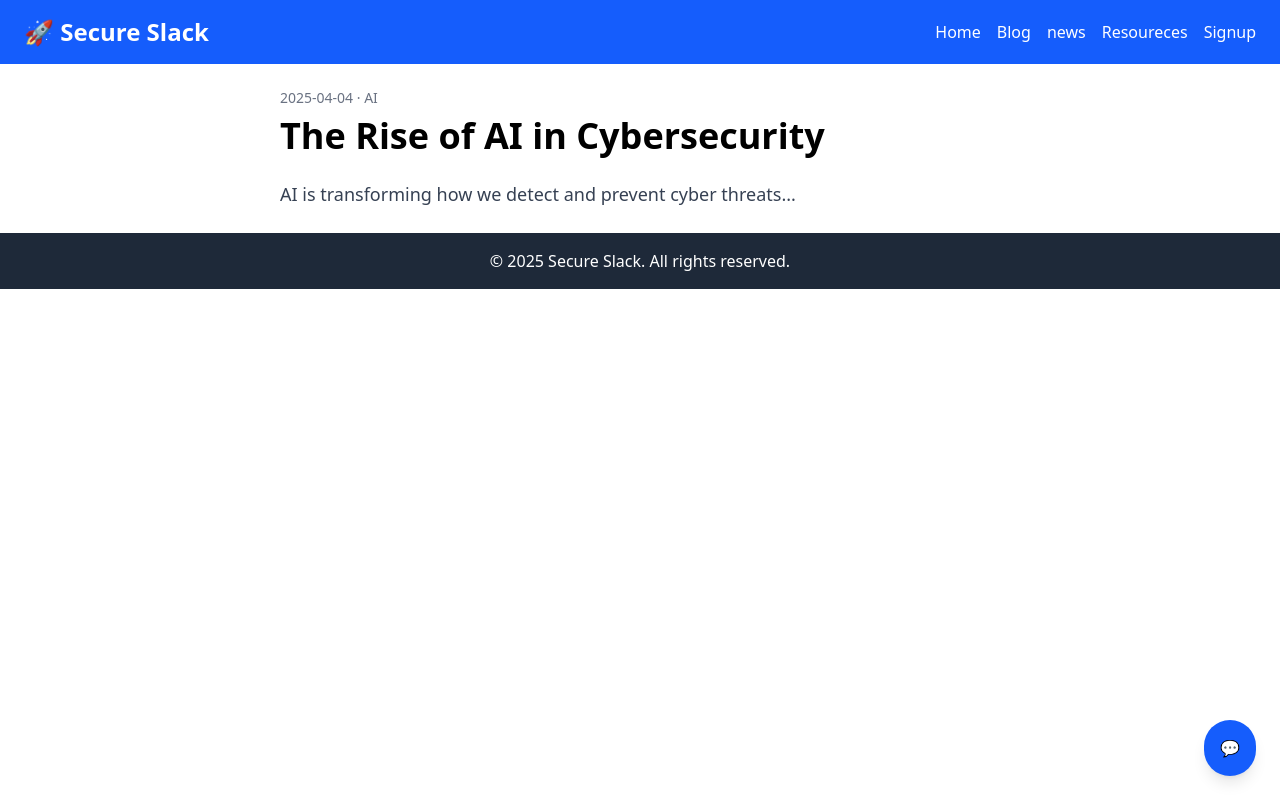
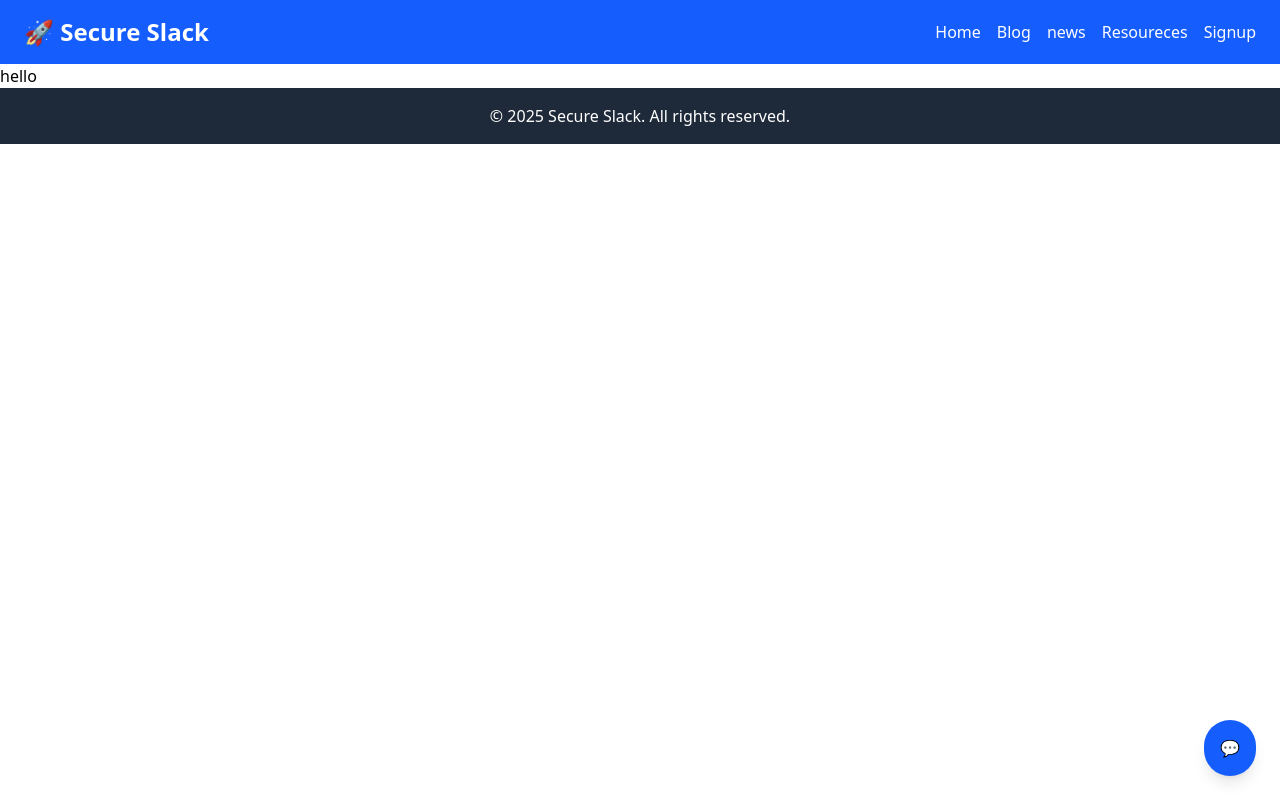
Before and after one commit to pkkulk/SECURE_SLACK, a Next.js app in the folder frontend/: page /blog/1 in a window 1280 px wide. Built offline with nearby package versions, Linux system fonts and the light colour scheme.

Commit message:
basic structure login

```diff
--- a/frontend/src/app/blog/[id]/page.tsx
+++ b/frontend/src/app/blog/[id]/page.tsx
@@ -1,43 +1,54 @@
-import { notFound } from "next/navigation";
+// import { notFound } from "next/navigation";
 
-interface PageProps {
-  params: { id: string };
+// // Dummy blog data
+// const blogs = [
+//   {
+//     id: "1",
+//     title: "The Rise of AI in Cybersecurity",
+//     content: "AI is transforming how we detect and prevent cyber threats...",
+//     category: "AI",
+//     date: "2025-04-04",
+//   },
+//   {
+//     id: "2",
+//     title: "Why DevOps Matters in 2025",
+//     content: "DevOps enables faster and safer software delivery...",
+//     category: "DevOps",
+//     date: "2025-04-01",
+//   },
+// ];
+
+// // ✅ Page Component
+// export default function BlogPostPage({
+//   params,
+// }: {
+//   params: { id: string };
+// }) {
+//   const blog = blogs.find((b) => b.id === params.id);
+
+//   if (!blog) return notFound();
+
+//   return (
+//     <div className="p-6 max-w-3xl mx-auto">
+//       <p className="text-sm text-gray-500">
+//         {blog.date} · {blog.category}
+//       </p>
+//       <h1 className="text-4xl font-bold mt-2">{blog.title}</h1>
+//       <div className="mt-6 text-lg text-gray-700 leading-relaxed">
+//         {blog.content}
+//       </div>
+//     </div>
+//   );
+// }
+
+// // ✅ generateStaticParams for build-time dynamic routing
+// export async function generateStaticParams() {
+//   return blogs.map((blog) => ({
+//     id: blog.id,
+//   }));
+// }
+export default function BlogPostPage(){
+    return(
+        <h1>hello</h1>
+    )
 }
-
-// Dummy blog data
-const blogs = [
-  {
-    id: "1",
-    title: "The Rise of AI in Cybersecurity",
-    content: "AI is transforming how we detect and prevent cyber threats...",
-    category: "AI",
-    date: "2025-04-04",
-  },
-  {
-    id: "2",
-    title: "Why DevOps Matters in 2025",
-    content: "DevOps enables faster and safer software delivery...",
-    category: "DevOps",
-    date: "2025-04-01",
-  },
-];
-
-export default function BlogPostPage({ params }: PageProps) {
-  const blog = blogs.find((b) => b.id === params.id);
-
-  if (!blog) {
-    notFound();
-  }
-
-  return (
-    <div className="p-6 max-w-3xl mx-auto">
-      <p className="text-sm text-gray-500">
-        {blog.date} · {blog.category}
-      </p>
-      <h1 className="text-4xl font-bold mt-2">{blog.title}</h1>
-      <div className="mt-6 text-lg text-gray-700 leading-relaxed">
-        {blog.content}
-      </div>
-    </div>
-  );
-}
--- a/frontend/src/app/login/page.tsx
+++ b/frontend/src/app/login/page.tsx
@@ -0,0 +1,10 @@
+
+
+export default function LoginPage() {
+    return (
+      <div className="p-6">
+        <h1 className="text-2xl font-bold text-pink-700">🧾 Signup Page</h1>
+
+      </div>
+    );
+  }
```
Also changed, not shown: frontend/src/app/dashboard/page.tsx (deleted).
